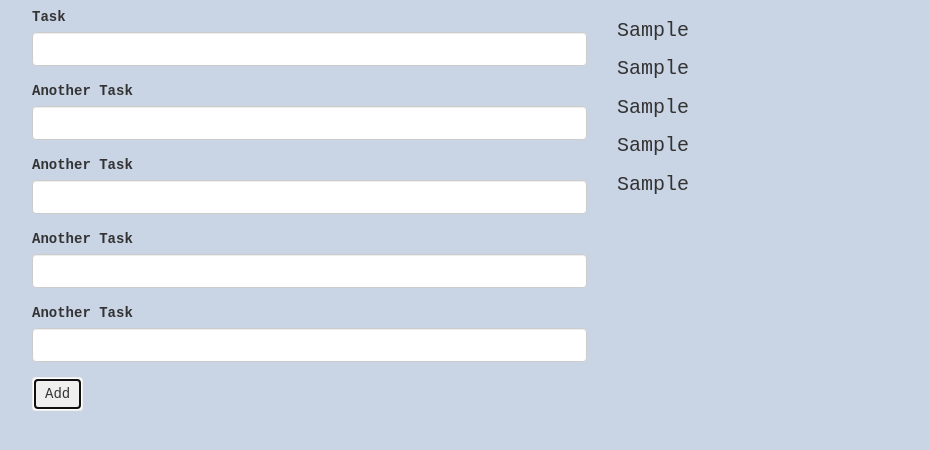
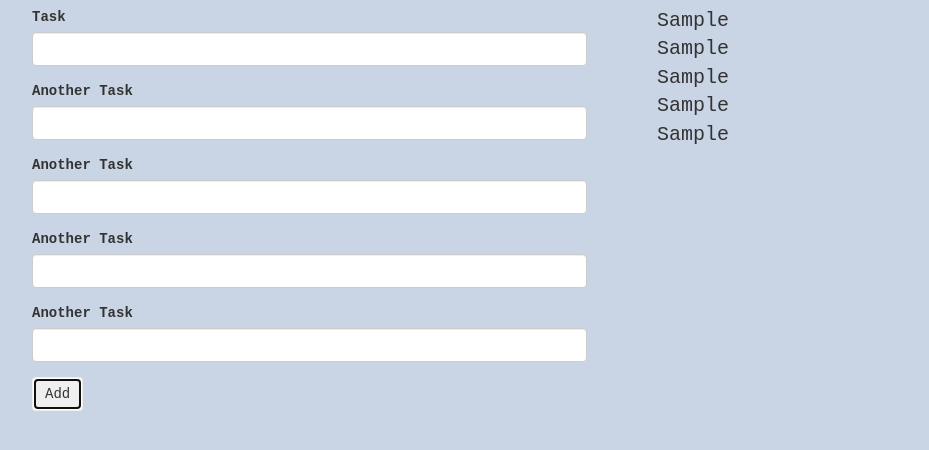
Before and after one commit to cassiemusolf/to-do-list, a plain HTML site: page index.html in a window 1280 px wide. Both pictures are taken after typing "Sample", "Sample", "Sample", "Sample", "Sample" into the empty fields and a click on the button "Add". Shown: the part 126-576 px from the top of the page, without its empty margins (38-967 px from the left). Drawn offline with nearby package versions, Linux system fonts and the light colour scheme.

Commit message:
add ability to append new list items and cross off when clicked on

```diff
--- a/css/styles.css
+++ b/css/styles.css
@@ -3,6 +3,8 @@ body {
   font-family: monospace;
 }
 
-p {
+li {
   font-size: 20px;
+  cursor: pointer;
+  list-style: none;
 }
--- a/index.html
+++ b/index.html
@@ -51,13 +51,12 @@
             </ul>
             <h2></h2>
 
-            <p><span class="first-task"></span></p>
-            <p><span class="second-task"></span></p>
-            <p><span class="third-task"></span></p>
-            <p><span class="fourth-task"></span></p>
-            <p><span class="fifth-task"></span></p>
-
-          </div>
+          <div id= "list">
+            <p><span class="new-task1"></span></p>
+            <p><span class="new-task2"></span></p>
+            <p><span class="new-task3"></span></p>
+            <p><span class="new-task4"></span></p>
+            <p><span class="new-task5"></span></p>
         </div>
         </div>
       </div>
--- a/js/scripts.js
+++ b/js/scripts.js
@@ -16,44 +16,44 @@ $(document).ready(function() {
   $("form#taskList").submit(function(event){
     event.preventDefault();
 
-    var inputtedFirstTask = $("input#new-task1").val();
-    var inputtedSecondTask = $("input#new-task2").val();
-    var inputtedThirdTask = $("input#new-task3").val();
-    var inputtedFourthTask = $("input#new-task4").val();
-    var inputtedFifthTask = $("input#new-task5").val();
+    var allTasks= ["new-task1", "new-task2", "new-task3", "new-task4", "new-task5"];
 
-    var newList = new List(inputtedFirstTask, inputtedSecondTask, inputtedThirdTask, inputtedFourthTask, inputtedFifthTask);
+  // $("#list").append(List);
 
-    // $("ul#toDoList").append("<li><span class='show'>" + newList.fullList() + "</span></li>");
+    allTasks.forEach(function(task) {
+      var userInput = $("input#" + task).val();
+      $("#toDoList").append("<li class='striker'>" + userInput + "</li>");
+    });
 
-    // $(".show").last().click(function() {
-    $(".first-task").text(newList.firstTask);
-    $(".second-task").text(newList.secondTask);
-    $(".third-task").text(newList.thirdTask);
-    $(".fourth-task").text(newList.fourthTask);
-    $(".fifth-task").text(newList.fifthTask);
+    allTasks.forEach(function(task) {
+      var userInput = $("input#" + task).val();
+      $(".striker").click(function() {
+      $(this).wrap("<strike>");
+    });
+  });
 
-    $(".first-task").click(function() {
-      $(".first-task").hide();
-    });
-    $(".second-task").click(function() {
-      $(".second-task").hide();
-    });
-    $(".third-task").click(function() {
-      $(".third-task").hide();
-    });
-    $(".fourth-task").click(function() {
-      $(".fourth-task").hide();
-    });
-    $(".fifth-task").click(function() {
-      $(".fifth-task").hide();
-    });
+
+  $("input#new-task1").val("");
+  $("input#new-task2").val("");
+  $("input#new-task3").val("");
+  $("input#new-task4").val("");
+  $("input#new-task5").val("");
+    //
+    // $(".new-task1").click(function() {
+    //   $(".new-task1").wrap("<strike>");
+    // });
+    // $(".second-task").click(function() {
+    //   $(".second-task").hide();
+    // });
+    // $(".third-task").click(function() {
+    //   $(".third-task").hide();
+    // });
+    // $(".fourth-task").click(function() {
+    //   $(".fourth-task").hide();
+    // });
+    // $(".fifth-task").click(function() {
+    //   $(".fifth-task").hide();
     // });
 
-    $("input#new-task1").val("");
-    $("input#new-task2").val("");
-    $("input#new-task3").val("");
-    $("input#new-task4").val("");
-    $("input#new-task5").val("");
   });
 });
```
